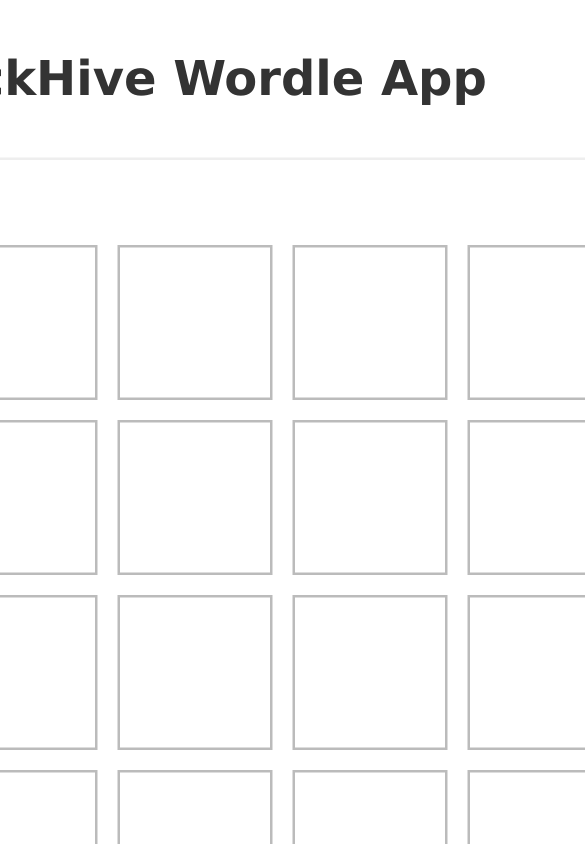
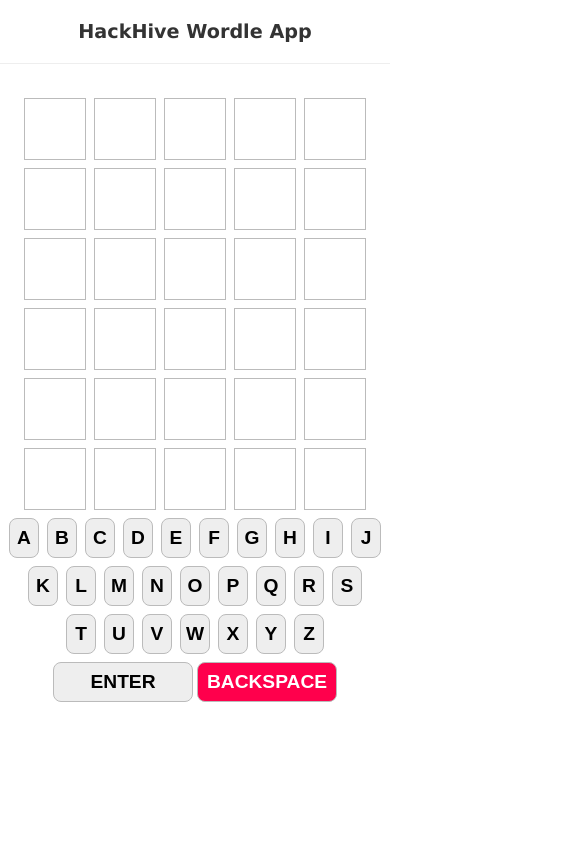
Before and after one commit to markuskusxyren/wordle, a React (Create React App) app: page / in a window 390 px wide. Shown: the top 844 px of the page, 585 px wide, since content can reach past the window. Built offline with nearby package versions, Linux system fonts and the light colour scheme.

Commit message:
fixed mobils support

```diff
--- a/public/index.html
+++ b/public/index.html
@@ -2,6 +2,9 @@
 <html lang="en">
   <head>
     <link rel="icon" href="https://i.imgflip.com/3g5esr.png" />
+    <Helmet>
+      <meta name="viewport" content="user-scalable=no">
+    </Helmet>
     <meta charset="utf-8">
     <title>HackHive Wordle App</title>
   </head>
--- a/src/components/Modal.js
+++ b/src/components/Modal.js
@@ -8,7 +8,7 @@ export default function Modal({ isCorrect, turn, solution }) {
       {isCorrect && (
         <div>
           <h1>You win!</h1>
-          <p className="solution">{solution}</p>
+          <p className="solution">The word is {solution}</p>
           <p>
             It took you {turn} {turnLabel}
           </p>
@@ -17,7 +17,7 @@ export default function Modal({ isCorrect, turn, solution }) {
       {!isCorrect && (
         <div>
           <h1>You lose!</h1>
-          <p className="solution">{solution}</p>
+          <p className="solution">The word is {solution}</p>
           <p>Try again</p>
         </div>
       )}
--- a/src/index.css
+++ b/src/index.css
@@ -195,7 +195,7 @@ h1 {
 
 @media (max-width: 1000px) {
   body {
-    transform: scale(2.5); /* Adjust the scale value as per your preference */
+    transform: scale(1); /* Adjust the scale value as per your preference */
     transform-origin: top;
   }
 }
```
